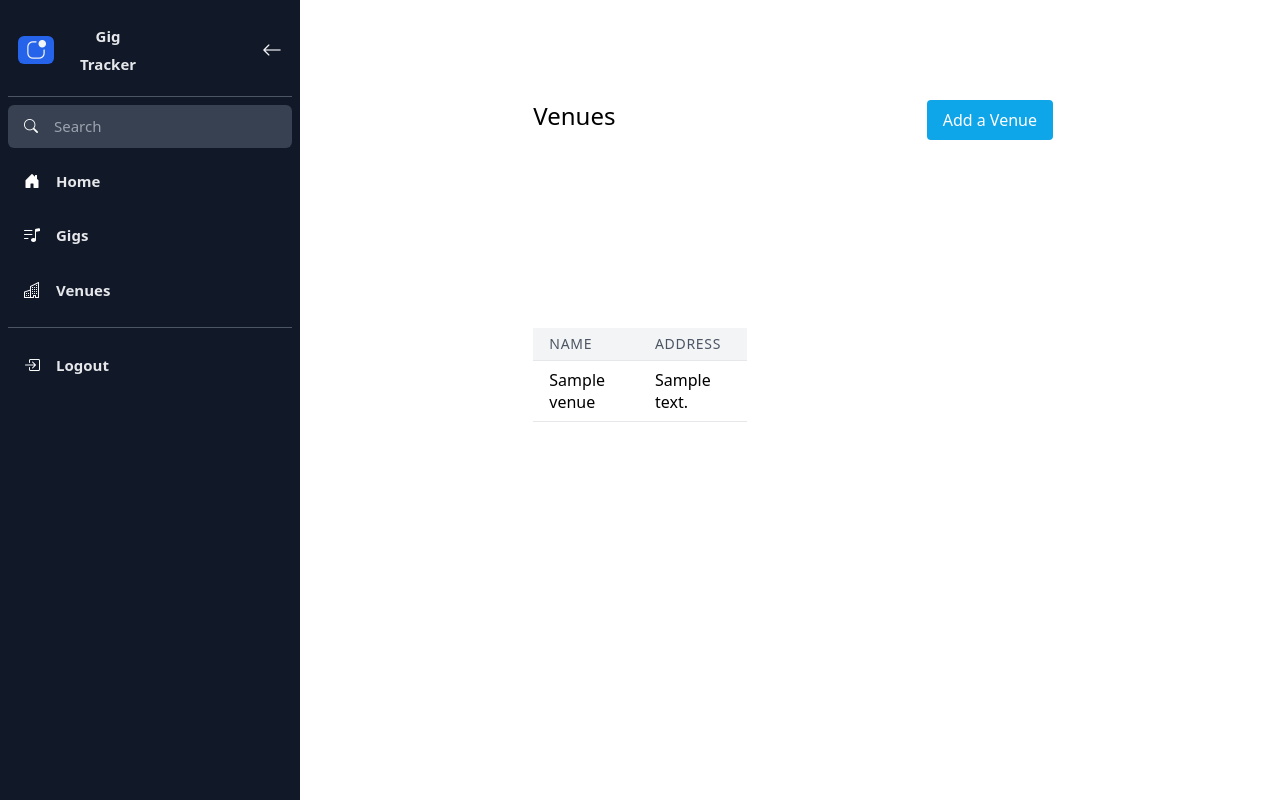
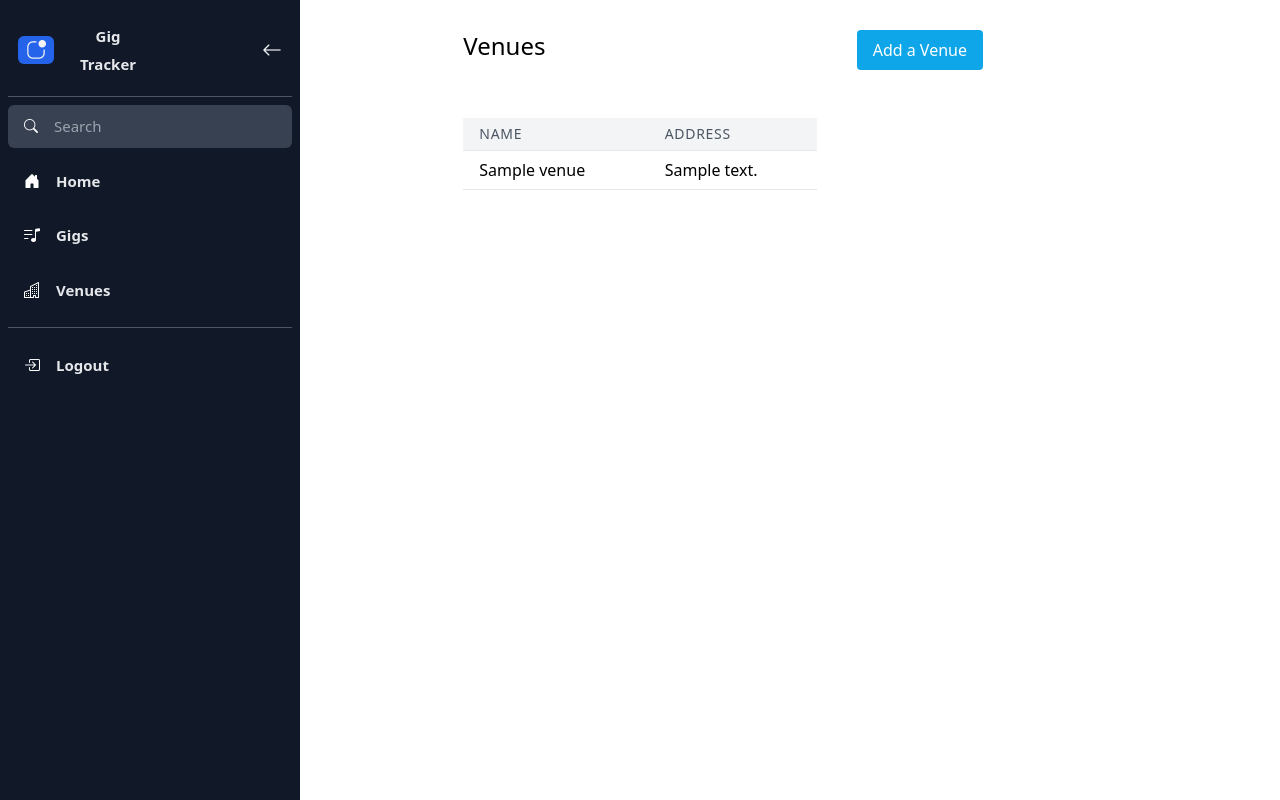
Before and after one commit to djwester/gig-tracker, a Python web app: template gigtracker/templates/venue.html in a window 1280 px wide. Run offline with Jinja, Linux system fonts and the light colour scheme; the template is opened without the code that fills it: most values are stand-ins (such as "Sample title", 1, 10 or a date in 2020); style sheets or scripts are compiled from the project's sources.

Commit message:
reduce padding between flex items

```diff
--- a/gigtracker/templates/venue.html
+++ b/gigtracker/templates/venue.html
@@ -13,6 +13,7 @@
     }
     .flex-1-1-33 {
         flex: 1 1 calc(33.333% - 20px);
+        padding: 10px;
     }
 </style>
 
@@ -78,18 +79,18 @@
 </div>
 
 <div class="flex-container">
-    <div class="flex-1-1-33 p-20 justify-center"></div>
-    <div class="flex-1-1-33 p-20 justify-center">
+    <div class="flex-1-1-33 justify-center"></div>
+    <div class="flex-1-1-33 justify-center">
         <h1 class="text-2xl mb-4">Venues</h1>
     </div>
-    <div class="flex-1-1-33 p-20 justify-center">
+    <div class="flex-1-1-33 justify-center">
         <button id="add-venue-button" type="button" class="bg-sky-500 hover:bg-sky-700 text-white py-2 px-4 rounded"
             onclick="toggleForm()">
             Add a Venue
         </button>
     </div>
-    <div class="flex-1-1-33 p-20 justify-center"></div>
-    <div class="flex-1-1-33 p-20 justify-center"><table class="min-w-full bg-white">
+    <div class="flex-1-1-33 justify-center"></div>
+    <div class="flex-1-1-33 justify-center"><table class="min-w-full bg-white">
         <thead>
             <tr>
                 <th
@@ -109,7 +110,7 @@
             {% endfor %}
         </tbody>
     </table></div>
-    <div class="flex-1-1-33 p-20 justify-center"></div>
+    <div class="flex-1-1-33 justify-center"></div>
 </div>
 
 
```
